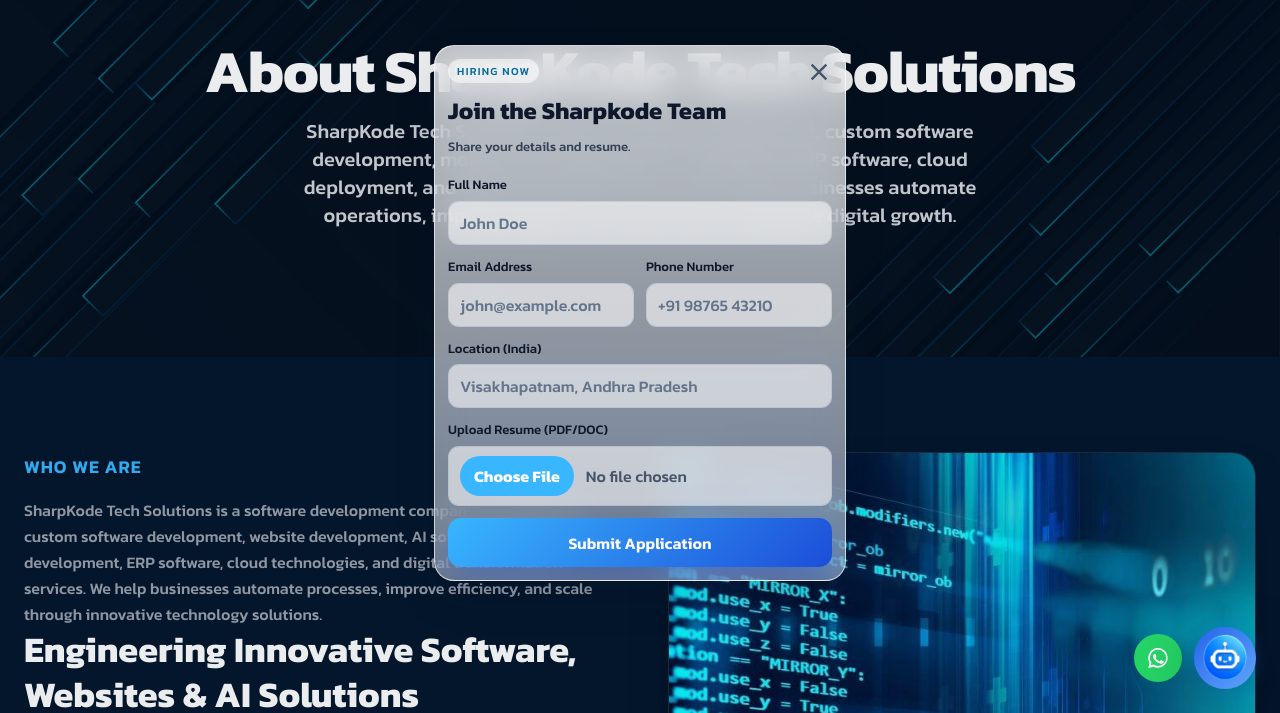
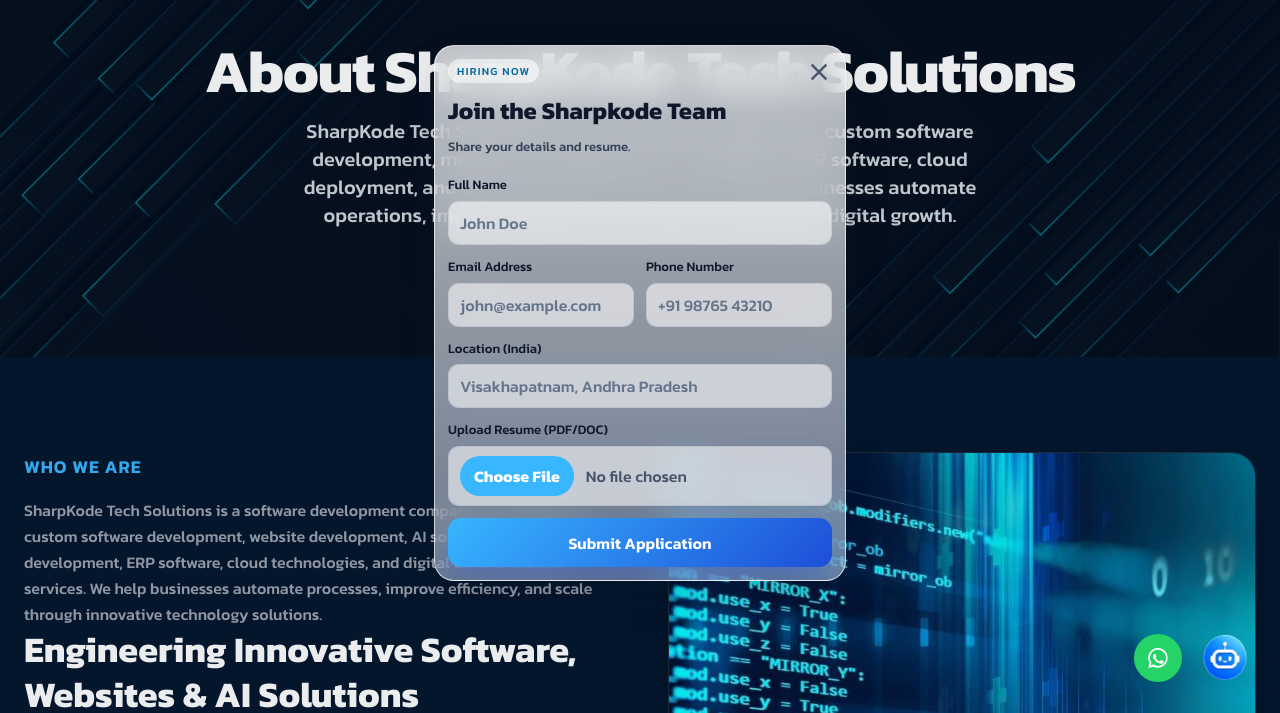
Before and after one commit to nameistaju/sharpkodePortfolio, a plain HTML site: page about.html in a window 1280 px wide. Shown: the part 87-800 px from the top of the page. Drawn offline with nearby package versions, Linux system fonts and the light colour scheme.

Commit message:
Update favicon.ico with Sharpkodelogo.png and remove launcher background/glow

```diff
--- a/about.html
+++ b/about.html
@@ -150,8 +150,8 @@
     </script>
 
     <meta name="viewport" content="width=device-width, initial-scale=1">
-    <link rel="icon" href="./assets/images/logo.a0cdff66.png" type="image/png">
-    <link rel="apple-touch-icon" href="./assets/images/logo.a0cdff66.png">
+    <link rel="icon" href="./favicon.ico" type="image/png">
+    <link rel="apple-touch-icon" href="./favicon.ico">
     <style id="antigravity-scroll-lock-style">
       html:root body.antigravity-scroll-lock {
         overflow: hidden !important;
--- a/assets/css/chatbot.css
+++ b/assets/css/chatbot.css
@@ -43,19 +43,19 @@
   width: 62px;
   height: 62px;
   border-radius: 50%;
-  background: var(--sharpai-blue-gradient);
-  box-shadow: var(--sharpai-shadow), var(--sharpai-glow);
+  background: transparent;
+  box-shadow: none;
   display: flex;
   align-items: center;
   justify-content: center;
   padding: 0;
   overflow: hidden;
-  transition: transform 0.3s cubic-bezier(0.175, 0.885, 0.32, 1.275), box-shadow 0.2s ease;
+  transition: transform 0.3s cubic-bezier(0.175, 0.885, 0.32, 1.275);
 }
 
 .sharpai-launcher:hover {
   transform: scale(1.08);
-  box-shadow: var(--sharpai-shadow), 0 0 24px rgba(37, 99, 235, 0.45);
+  box-shadow: none;
 }
 
 .sharpai-launcher-img {
```
Also changed, not shown: careers.html (+2 -2 lines), chatbot.html (+2 -2 lines), contact.html (+2 -2 lines), index.html (+2 -2 lines), media-gallery.html (+2 -2 lines), portfolio.html (+2 -2 lines), services.html (+2 -2 lines), assets/images/Sharpkodelogo.png (added), favicon.ico (added).
